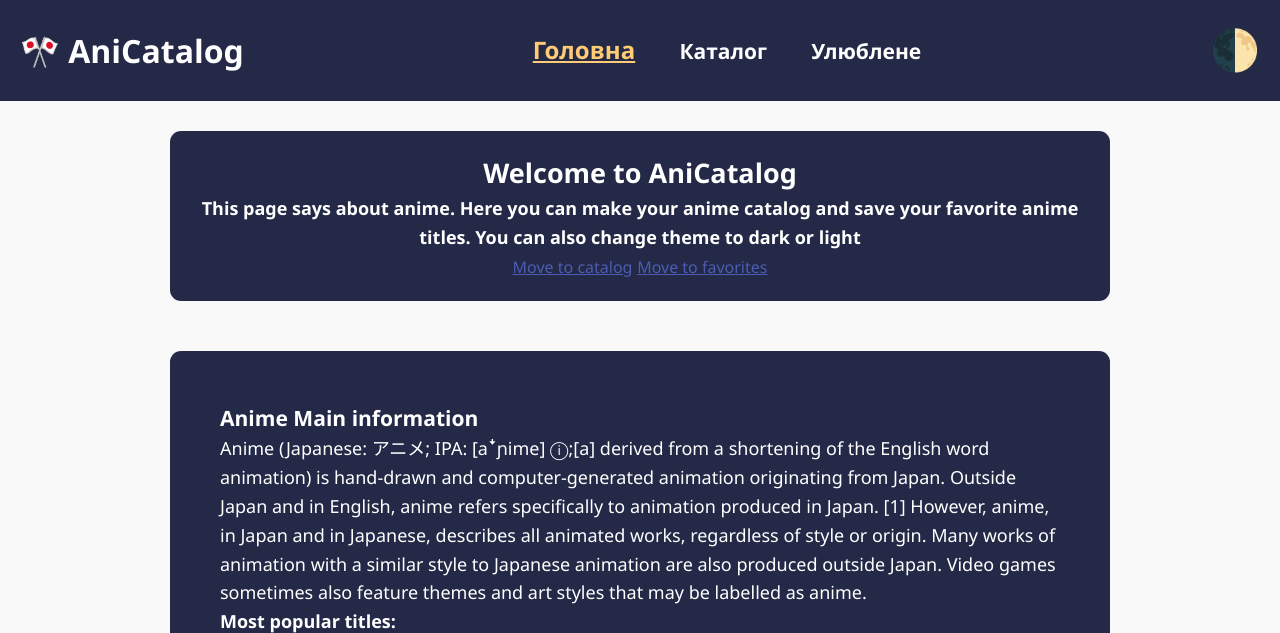
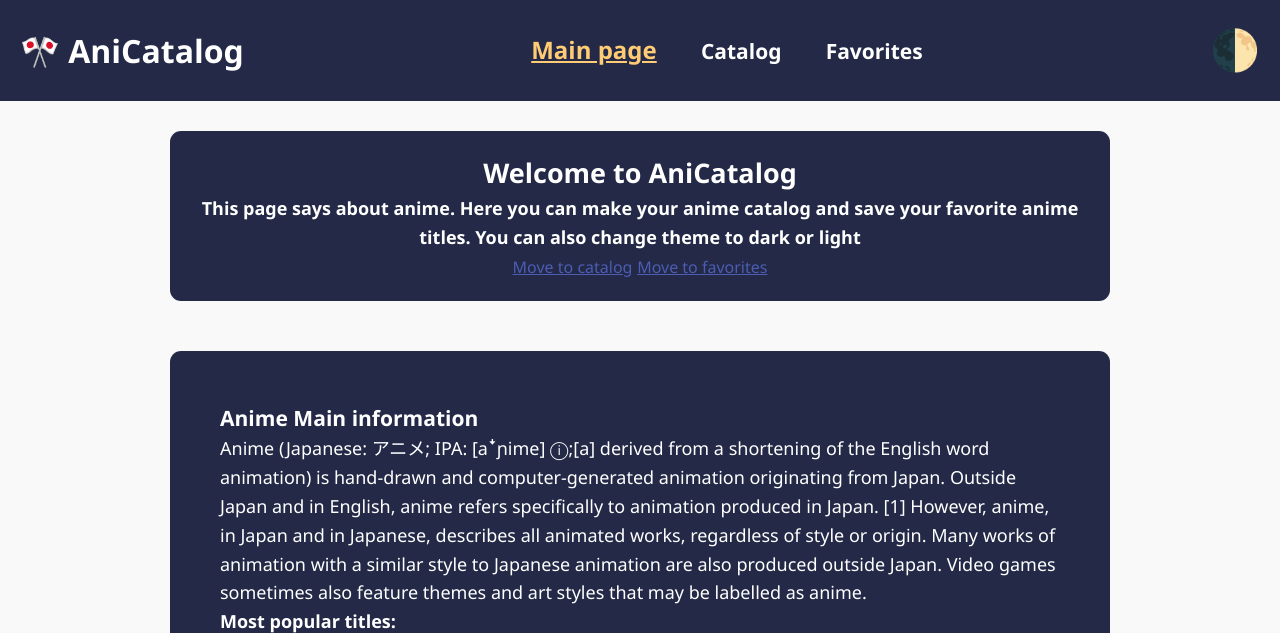
Before and after one commit to kuchux2/Anicatalog, a plain HTML site: page index.html in a window 1280 px wide. Shown: the top 633 px of the page. Drawn offline with Linux system fonts and the light colour scheme.

Commit message:
index.html

```diff
--- a/index.html
+++ b/index.html
@@ -11,9 +11,9 @@
             <div class="header-container">
                 <a href="index.html" class="logo"><h1 >🎌 AniCatalog</h1></a>
             <nav class="main-nav">
-                <a href="index.html" class="active">Головна</a>
-                <a href="catalog.html">Каталог</a>
-                <a href="favorites.html">Улюблене</a>
+                <a href="index.html" class="active">Main page</a>
+                <a href="catalog.html">Catalog</a>
+                <a href="favorites.html">Favorites</a>
 
             </nav>
             <div class="header-tools">
```
